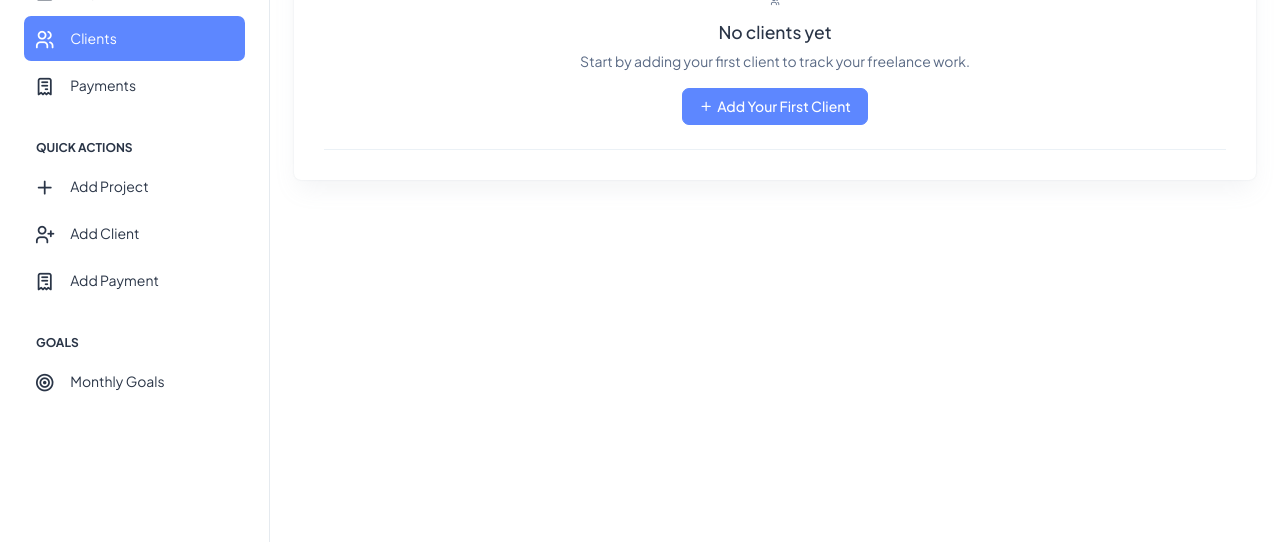
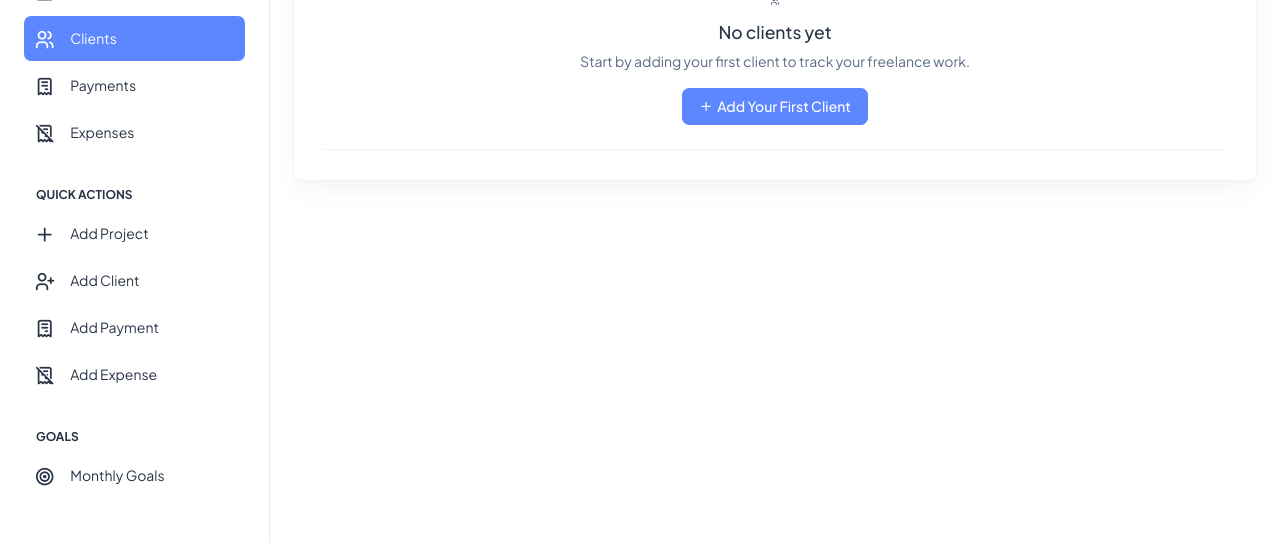
Before and after one commit to abdulahadakram/freelancecalc-core, a Django app: page /clients/ in a window 1280 px wide. Shown: the part 258-800 px from the top of the page. Run offline with Django 5.2, Linux system fonts and the light colour scheme; the visitor is signed in with stand-in values (Sample User, id 1); data that the repository does not hold is empty; some libraries are stand-ins or nearby versions.

Commit message:
added expense menuss

```diff
--- a/templates/dashboard-base.html
+++ b/templates/dashboard-base.html
@@ -57,6 +57,12 @@
                                 <span class="hide-menu">Payments</span>
                             </a>
                         </li>
+                        <li class="sidebar-item">
+                            <a class="sidebar-link {% if request.resolver_match.url_name == 'expense_list' %}active{% endif %}" href="{% url 'expense_list' %}">
+                                <i class="ti ti-receipt-off"></i>
+                                <span class="hide-menu">Expenses</span>
+                            </a>
+                        </li>
                         <li class="nav-small-cap">
                             <i class="ti ti-dots nav-small-cap-icon fs-4"></i>
                             <span class="hide-menu">Quick Actions</span>
@@ -83,6 +89,14 @@
                                     <i class="ti ti-receipt"></i>
                                 </span>
                                 <span class="hide-menu">Add Payment</span>
+                            </a>
+                        </li>
+                        <li class="sidebar-item">
+                            <a class="sidebar-link {% if request.resolver_match.url_name == 'expense_create' %}active{% endif %}" href="{% url 'expense_create' %}" aria-expanded="false">
+                                <span>
+                                    <i class="ti ti-receipt-off"></i>
+                                </span>
+                                <span class="hide-menu">Add Expense</span>
                             </a>
                         </li>
                         <li class="nav-small-cap">
```
